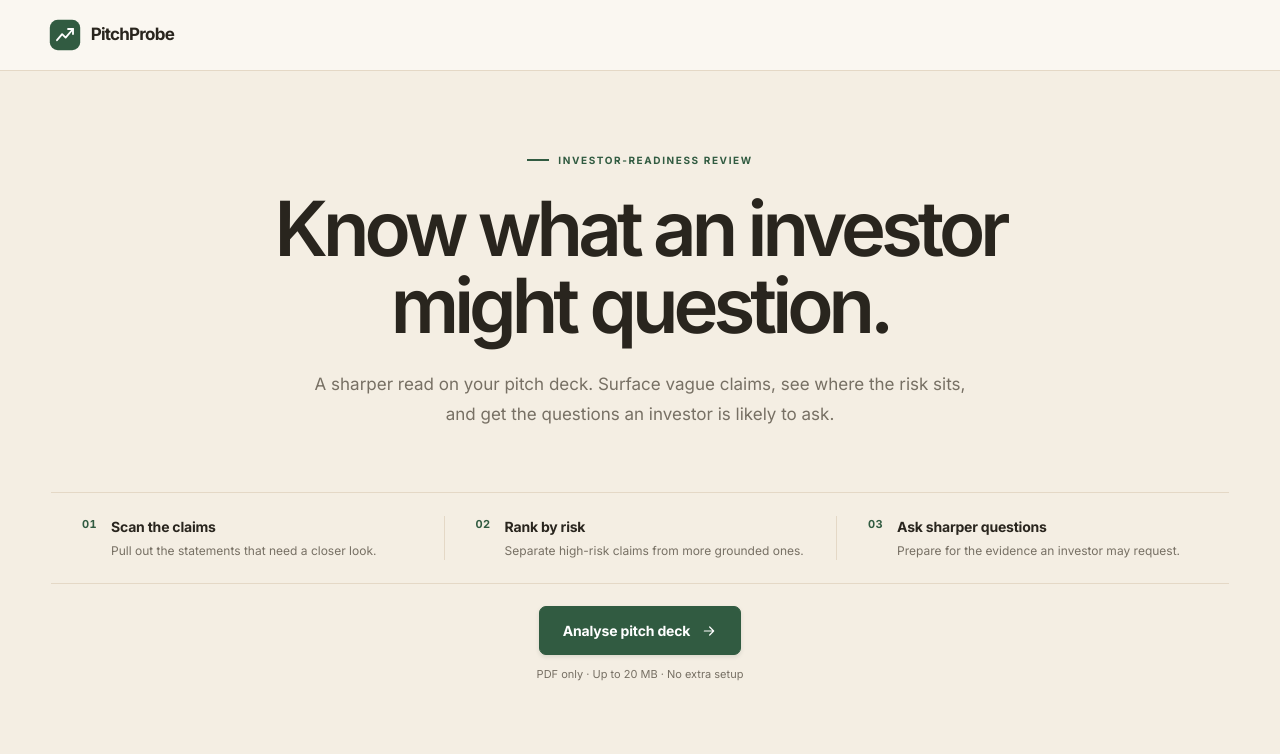
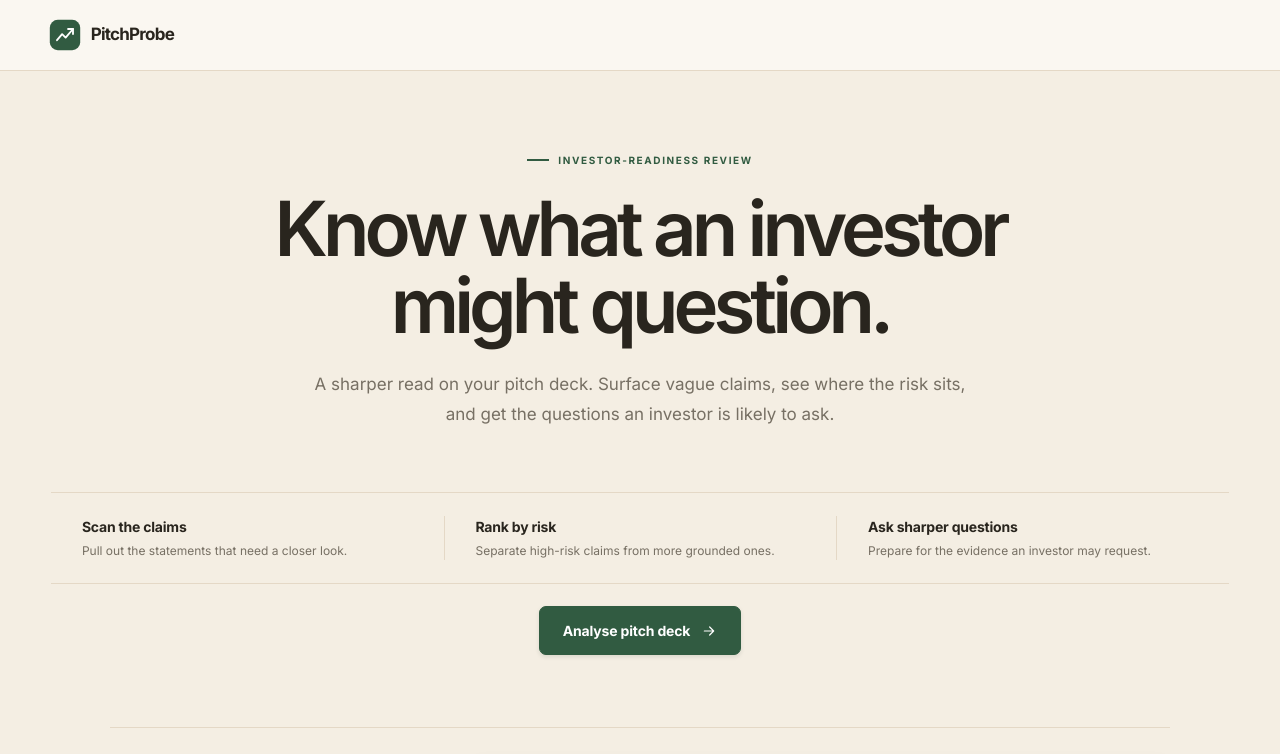
Before and after one commit to divyanshsaxena2209/pitchprobe, a Next.js app: page / in a window 1280 px wide. Shown: the top 754 px of the page. Built offline with nearby package versions, Linux system fonts and the light colour scheme.

Commit message:
Remove landing page helper note and process numbering

```diff
--- a/src/app/page.tsx
+++ b/src/app/page.tsx
@@ -38,21 +38,18 @@ export default function Home() {
 
               <div className="process-strip" aria-label="How PitchProbe works">
                 <div className="process-step">
-                  <span className="process-index">01</span>
                   <div>
                     <p className="process-title">Scan the claims</p>
                     <p className="process-copy">Pull out the statements that need a closer look.</p>
                   </div>
                 </div>
                 <div className="process-step">
-                  <span className="process-index">02</span>
                   <div>
                     <p className="process-title">Rank by risk</p>
                     <p className="process-copy">Separate high-risk claims from more grounded ones.</p>
                   </div>
                 </div>
                 <div className="process-step">
-                  <span className="process-index">03</span>
                   <div>
                     <p className="process-title">Ask sharper questions</p>
                     <p className="process-copy">Prepare for the evidence an investor may request.</p>
@@ -67,7 +64,6 @@ export default function Home() {
                     <path d="M5 12h14m-6-6 6 6-6 6" stroke="currentColor" strokeWidth="1.8" strokeLinecap="round" strokeLinejoin="round" />
                   </svg>
                 </button>
-                <p className="hero-action-note">PDF only · Up to 20 MB · No extra setup</p>
               </div>
             </section>
 
```
